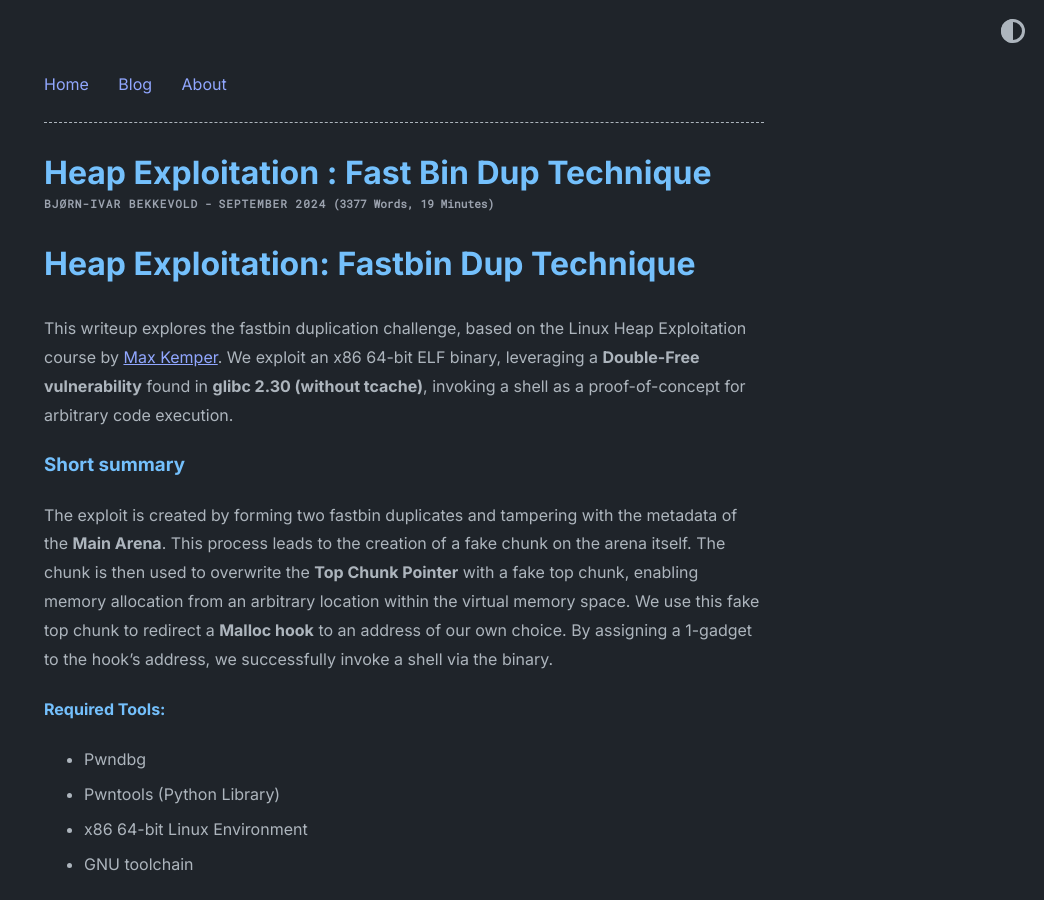
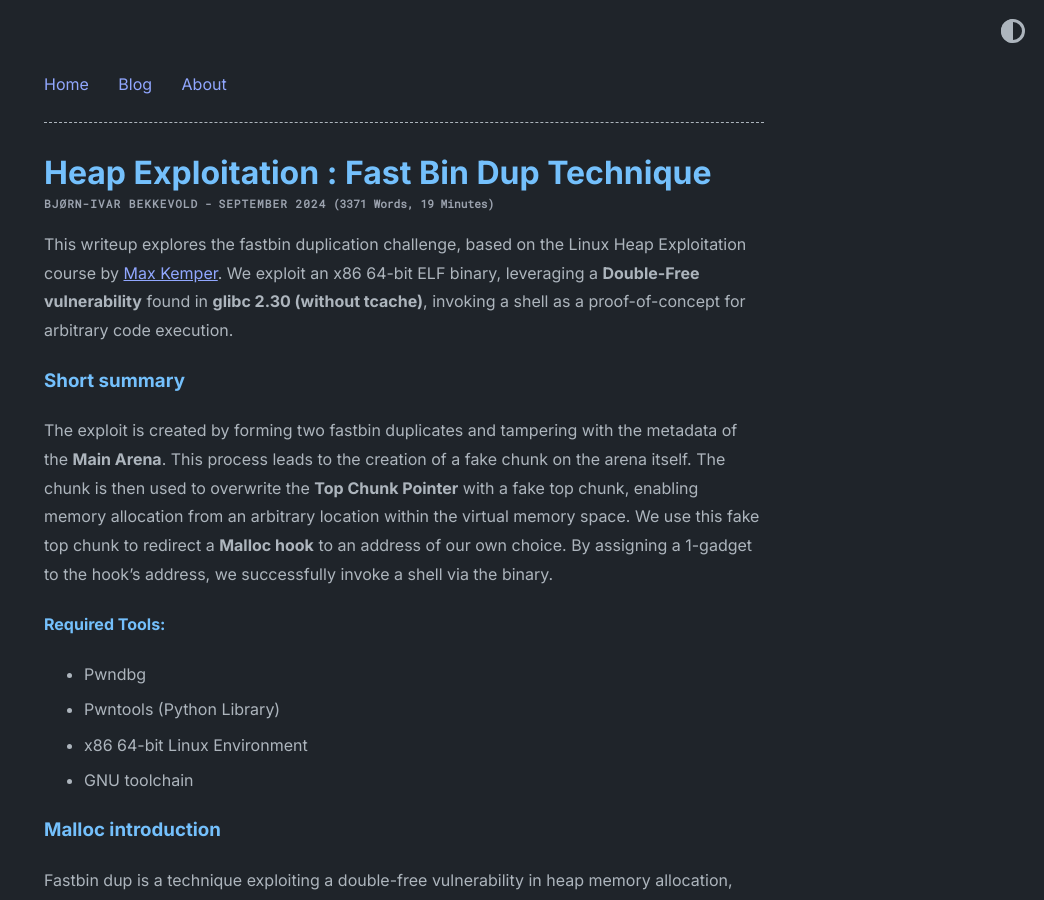
Before and after one commit to memsecno/memsec.no, a Jekyll site: the page built from _posts/2024-09-15-fastbin-dup.md, in a window 1280 px wide and 900 px high. Shown: the whole window, without its empty margins (236-1280 px from the left). Built offline with Jekyll 4.4.1, drawn with Linux system fonts in a browser that asks for light colours; nearby versions of some CDN libraries.

Commit message:
duplicate title

```diff
--- a/_posts/2024-09-15-fastbin-dup.md
+++ b/_posts/2024-09-15-fastbin-dup.md
@@ -5,7 +5,6 @@ date: "2024-09-08"
 layout: post
 categories: post
 ---
-# Heap Exploitation: Fastbin Dup Technique
 
 This writeup explores the fastbin duplication challenge, based on the Linux Heap Exploitation course by [Max Kemper](https://www.udemy.com/user/max-kamper/). We exploit an x86 64-bit ELF binary, leveraging a **Double-Free vulnerability** found in **glibc 2.30 (without tcache)**, invoking a shell as a proof-of-concept for arbitrary code execution.
 
```
